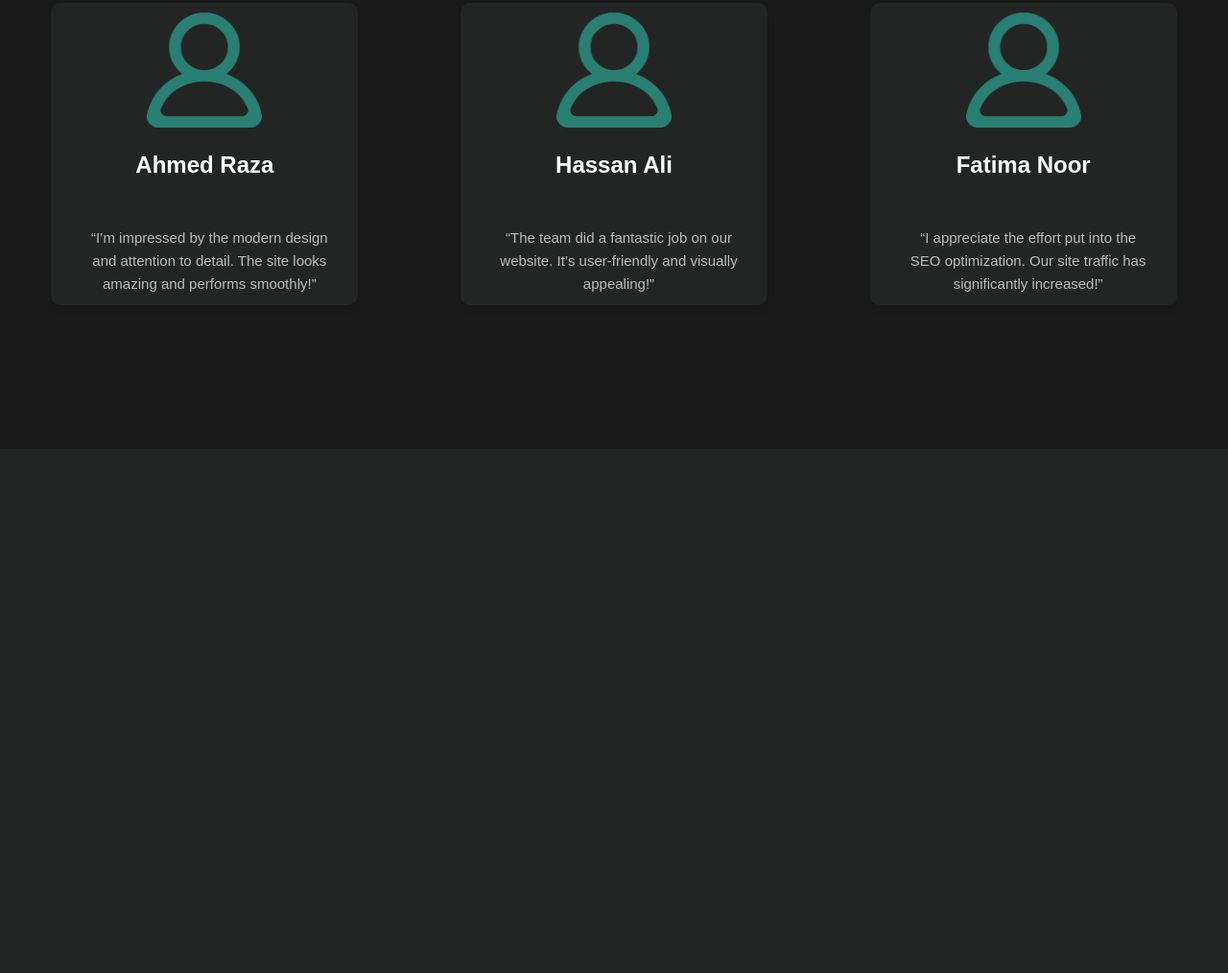
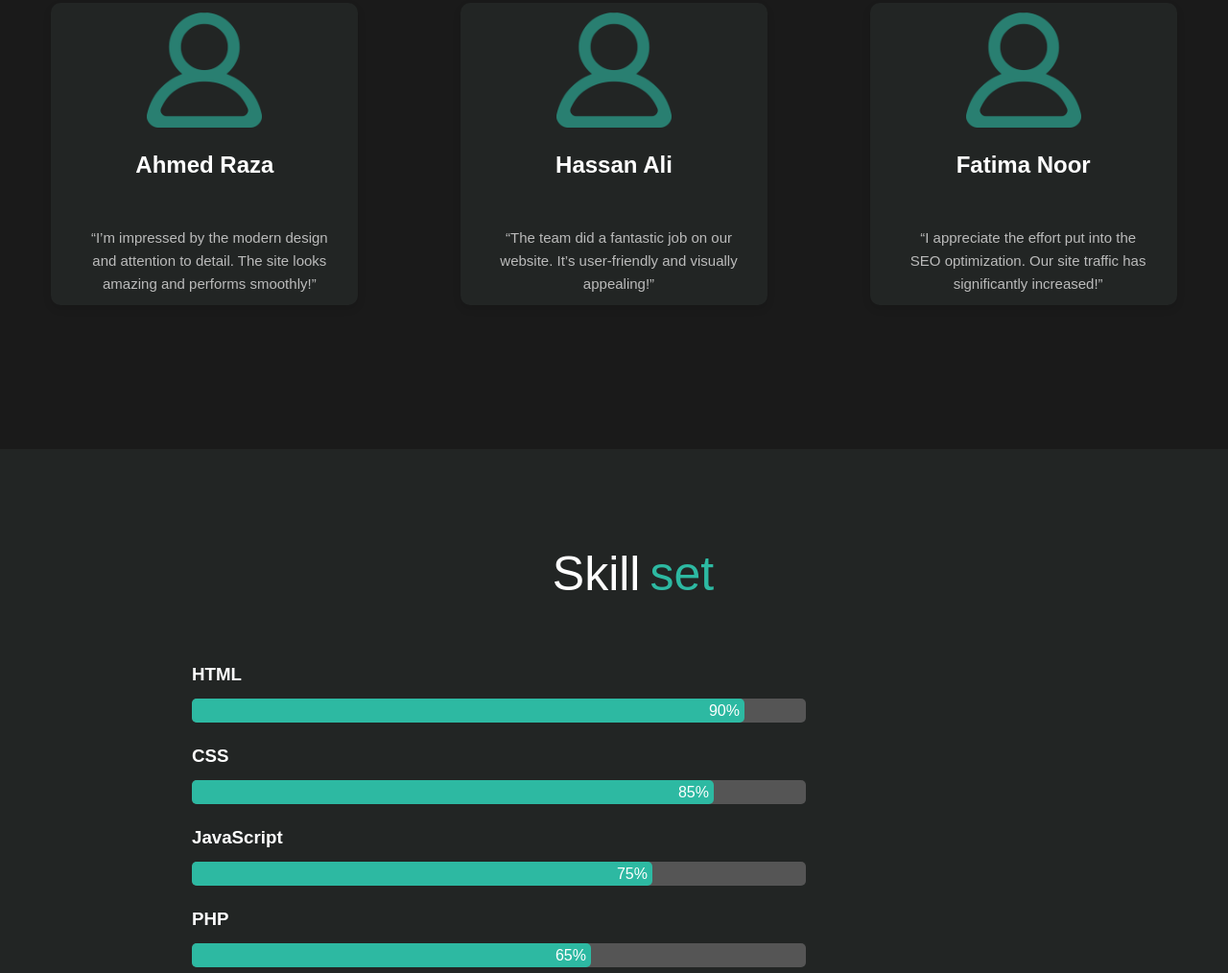
Before and after one commit to Abdur-rehman-1/portfolio, a plain HTML site: page index.html in a window 1280 px wide. Shown: the part 2906-3920 px from the top of the page at 96% size. Before the commit the page ends 3374 px from the top, so only its background shows below. Drawn offline with Linux system fonts and the light colour scheme.

Commit message:
potfolio1

```diff
--- a/index.html
+++ b/index.html
@@ -391,7 +391,7 @@
         <div class="client">
 
 
-            <div class="fin" style="margin-top: -100px;" >
+            <div class="fin" style="margin-top: -100px;">
                 <div class="doublehead" style="padding: 20px;">
                     <p style="color: #2db9a2;">TESTINOMIALS</p>
                     <!-- <p style="color: #ffffff;">Services</p> -->
@@ -408,8 +408,7 @@
                         <p class="pinser"" >“I’m impressed by the modern design and attention to detail. The site looks amazing and performs smoothly!”</p>
             </div>
             <div class=" service">
-                            <img src="/profile-round-1342-svgrepo-com.png" style="width: 120px;height: 120px;"
-                                alt="">
+                            <img src="/profile-round-1342-svgrepo-com.png" style="width: 120px;height: 120px;" alt="">
                         <h2>Hassan Ali</h2>
                         <p class="pinser"" >“The team did a fantastic job on our website. It’s user-friendly and visually appealing!”</p>
             </div>
@@ -424,10 +423,48 @@
 
 
 
-        </div>
+         <div class=" skill">
+                        <div class="doublehead" style="text-align: center;justify-content: center;">
+                            <p style="color: #ffffff; font-size: 50px;margin-left: -60px; ">Skill </p>
+                            <p style="color: #2db9a2; font-size: 50px; ">set</p>
 
 
+                        </div>
 
-</body>
+                        <div class="html">
+                            <h3 style="margin-left: 200px;margin-top: 50px;">HTML</h3>
+                            <div
+                                style="background-color: #555555; width: 50%; height: 25px; border-radius: 5px; margin-left: 200px; margin-top: 10px;">
+                                <div style="background-color: #2db9a2; width: 90%; height: 25px; border-radius: 5px;">
+                                    <p style="text-align: left;display: flex;justify-content: end;padding-bottom: 5px;padding-right: 5px;" >90%</p>
+                                </div>
+                            </div>
+                        </div>
+                        <div class="css">
+                            <h3 style="margin-left: 200px;margin-top: 20px;">CSS</h3>
+                            <div
+                                style="background-color: #555555; width: 50%; height: 25px; border-radius: 5px; margin-left: 200px; margin-top: 10px;">
+                                <div style="background-color: #2db9a2; width: 85%; height: 25px; border-radius: 5px;"><p style="text-align: left;display: flex;justify-content: end;padding-bottom: 5px;padding-right: 5px;" >85%</p>
+                                </div>
+                            </div>
+                            <div class="js">
+                                <h3 style="margin-left: 200px;margin-top: 20px;">JavaScript</h3>
+                                <div
+                                    style="background-color: #555555; width: 50%; height: 25px; border-radius: 5px; margin-left: 200px; margin-top: 10px;">
 
-</html>
+                                    <div
+                                        style="background-color: #2db9a2; width: 75%; height: 25px; border-radius: 5px;">
+                                        <p style="text-align: left;display: flex;justify-content: end;padding-bottom: 5px;padding-right: 5px;" >75%</p>
+                                    </div>
+                                </div>
+                                <div class="php">
+                                    <h3 style="margin-left: 200px;margin-top: 20px;">PHP</h3>
+                                    <div
+                                        style="background-color: #555555; width: 50%; height: 25px; border-radius: 5px; margin-left: 200px; margin-top: 10px;">
+                                        <div
+                                            style="background-color: #2db9a2; width: 65%; height: 25px; border-radius: 5px;">
+                                            <p style="text-align: left;display: flex;justify-content: end;padding-bottom: 5px;padding-right: 5px;" >65%</p>
+                                        </div>
+                                    </div>
+
+                                </div>
```
